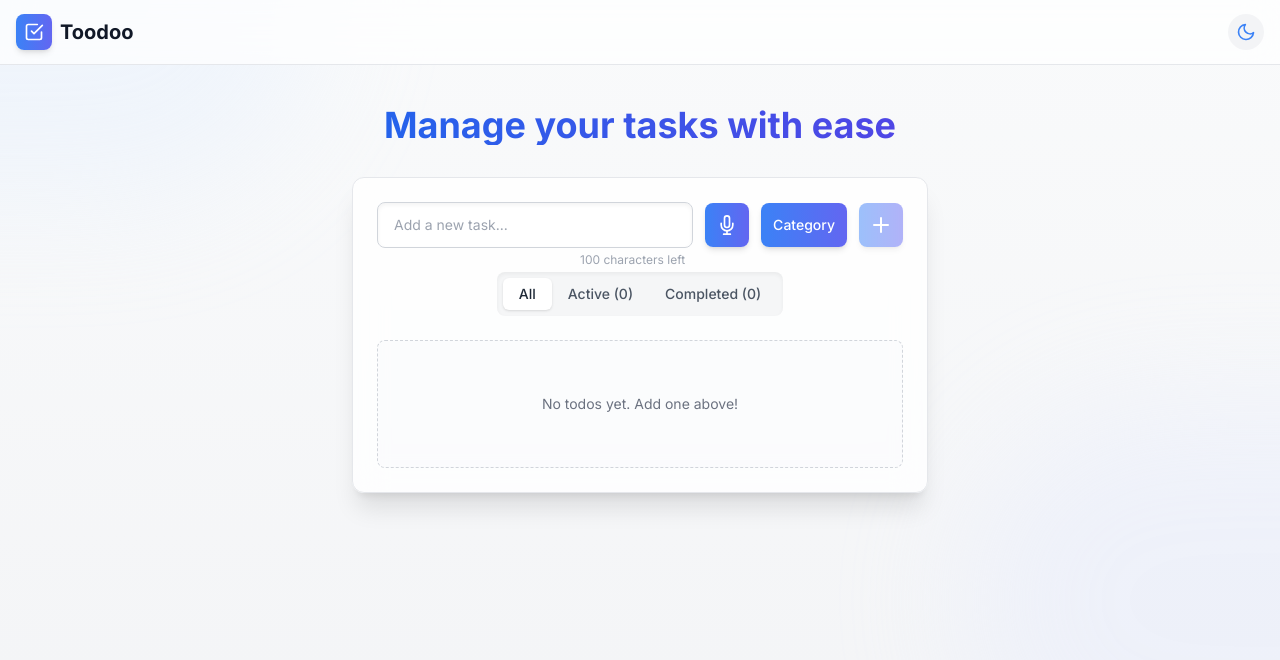
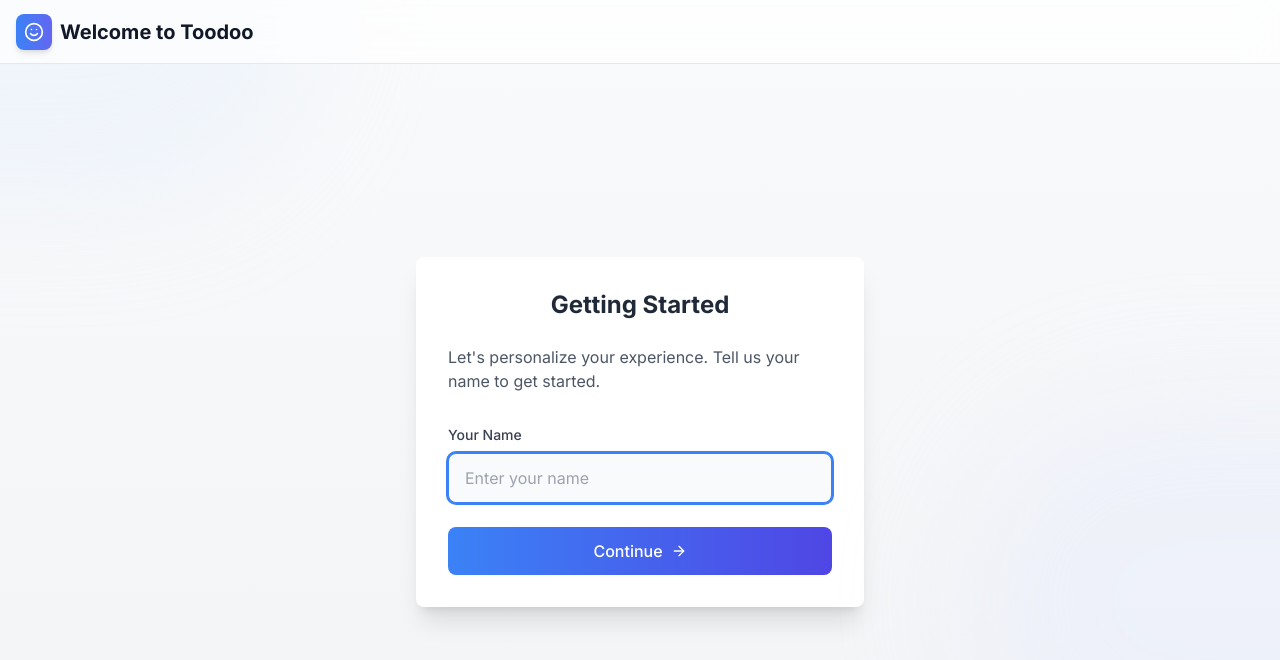
Before and after one commit to Haro-95/toodoo-app, a Next.js app: page / in a window 1280 px wide. Shown: the top 660 px of the page. Built offline with nearby package versions, Linux system fonts and the light colour scheme.

Commit message:
Add welcome screen with user interaction

```diff
--- a/src/app/layout.tsx
+++ b/src/app/layout.tsx
@@ -2,6 +2,7 @@ import type { Metadata } from "next";
 import { Inter } from "next/font/google";
 import "./globals.css";
 import { ThemeProvider } from "@/components/theme-provider";
+import { UserProvider } from "@/context/user-context";
 
 const inter = Inter({ subsets: ["latin"], weight: ["400", "500", "600", "700"] });
 
@@ -68,7 +69,9 @@ export default function RootLayout({
           enableSystem
           disableTransitionOnChange
         >
-          {children}
+          <UserProvider>
+            {children}
+          </UserProvider>
         </ThemeProvider>
       </body>
     </html>
--- a/src/app/page.tsx
+++ b/src/app/page.tsx
@@ -1,8 +1,15 @@
+"use client";
+
 import { Navbar } from "@/components/Navbar";
 import { TodoProvider } from "@/context/todo-context";
 import { TodoList } from "@/components/TodoList";
+import WelcomeScreen from "@/components/WelcomeScreen";
+import { useUser } from "@/context/user-context";
+import { AnimatePresence, motion } from "framer-motion";
 
 export default function Home() {
+  const { isFirstVisit } = useUser();
+
   return (
     <main className="relative min-h-screen bg-gradient-to-b from-gray-50 to-gray-100 dark:from-gray-900 dark:to-gray-950">
       <div className="pointer-events-none absolute inset-0 overflow-hidden">
@@ -11,6 +18,17 @@ export default function Home() {
       </div>
 
       <TodoProvider>
+        <AnimatePresence mode="wait">
+          {isFirstVisit ? (
+            <WelcomeScreen />
+          ) : (
+            <motion.div
+              key="app-content"
+              initial={{ opacity: 0 }}
+              animate={{ opacity: 1 }}
+              exit={{ opacity: 0 }}
+              transition={{ duration: 0.3 }}
+            >
               <Navbar />
               <div className="container relative mx-auto flex flex-col items-center px-4 py-10">
                 <h2 className="mb-8 bg-gradient-to-r from-blue-600 to-indigo-600 bg-clip-text text-center text-3xl font-bold text-transparent dark:from-blue-400 dark:to-indigo-400 sm:text-4xl">
@@ -18,6 +36,9 @@ export default function Home() {
                 </h2>
                 <TodoList />
               </div>
+            </motion.div>
+          )}
+        </AnimatePresence>
       </TodoProvider>
     </main>
   );
--- a/src/components/Navbar.tsx
+++ b/src/components/Navbar.tsx
@@ -1,9 +1,12 @@
 "use client";
 
 import { ThemeToggle } from "./theme-toggle";
-import { FiCheckSquare } from "react-icons/fi";
+import { FiCheckSquare, FiUser } from "react-icons/fi";
+import { useUser } from "@/context/user-context";
 
 export const Navbar = () => {
+  const { userName } = useUser();
+
   return (
     <header className="sticky top-0 z-10 backdrop-blur-lg backdrop-filter">
       <div className="border-b border-gray-200 bg-white/70 dark:border-gray-800 dark:bg-gray-900/80">
@@ -14,7 +17,20 @@ export const Navbar = () => {
             </div>
             <h1 className="text-xl font-bold text-gray-900 dark:text-white">Toodoo</h1>
           </div>
-          <ThemeToggle />
+
+          <div className="flex items-center space-x-4">
+            {userName && (
+              <div className="flex items-center space-x-2">
+                <div className="hidden sm:flex items-center justify-center w-8 h-8 rounded-full bg-blue-100 text-blue-600 dark:bg-blue-900/30 dark:text-blue-400">
+                  <FiUser className="h-4 w-4" />
+                </div>
+                <span className="text-sm font-medium text-gray-700 dark:text-gray-300">
+                  Hi, {userName}!
+                </span>
+              </div>
+            )}
+            <ThemeToggle />
+          </div>
         </div>
       </div>
     </header>
--- /dev/null
+++ b/src/components/WelcomeScreen.tsx
@@ -0,0 +1,143 @@
+import React, { useState } from 'react';
+import { motion } from 'framer-motion';
+import { FiArrowRight, FiSmile } from 'react-icons/fi';
+import { useUser } from '@/context/user-context';
+
+const WelcomeScreen: React.FC = () => {
+  const { setUserName, completeOnboarding } = useUser();
+  const [name, setName] = useState('');
+  const [step, setStep] = useState(1);
+  const [error, setError] = useState('');
+
+  const handleNameSubmit = (e: React.FormEvent) => {
+    e.preventDefault();
+
+    if (name.trim().length < 2) {
+      setError('Please enter a name with at least 2 characters');
+      return;
+    }
+
+    setUserName(name);
+    setStep(2);
+  };
+
+  const handleContinue = () => {
+    completeOnboarding();
+  };
+
+  return (
+    <motion.div
+      initial={{ opacity: 0 }}
+      animate={{ opacity: 1 }}
+      exit={{ opacity: 0 }}
+      className="min-h-screen w-full flex flex-col"
+      key="welcome-screen"
+    >
+      <div className="h-16 border-b border-gray-200 bg-white/70 backdrop-blur-lg backdrop-filter dark:border-gray-800 dark:bg-gray-900/80">
+        <div className="container mx-auto flex h-full items-center px-4">
+          <div className="flex items-center space-x-2">
+            <div className="rounded-lg bg-gradient-to-r from-blue-500 to-indigo-500 p-2 shadow-md">
+              <FiSmile className="h-5 w-5 text-white" />
+            </div>
+            <h1 className="text-xl font-bold text-gray-900 dark:text-white">Welcome to Toodoo</h1>
+          </div>
+        </div>
+      </div>
+
+      <div className="flex-1 flex items-center justify-center p-6">
+        <div className="w-full max-w-md">
+          {step === 1 ? (
+            <motion.div
+              initial={{ opacity: 0, y: 20 }}
+              animate={{ opacity: 1, y: 0 }}
+              transition={{ delay: 0.2 }}
+              className="p-8 bg-white rounded-lg shadow-xl dark:bg-gray-800"
+            >
+              <h1 className="mb-6 text-2xl font-bold text-center text-gray-800 dark:text-white">
+                Getting Started
+              </h1>
+              <p className="mb-8 text-gray-600 dark:text-gray-300">
+                Let&apos;s personalize your experience. Tell us your name to get started.
+              </p>
+
+              <form onSubmit={handleNameSubmit}>
+                <div className="mb-6">
+                  <label htmlFor="name" className="block mb-2 text-sm font-medium text-gray-700 dark:text-gray-300">
+                    Your Name
+                  </label>
+                  <input
+                    type="text"
+                    id="name"
+                    value={name}
+                    onChange={(e) => {
+                      setName(e.target.value);
+                      setError('');
+                    }}
+                    placeholder="Enter your name"
+                    className="w-full px-4 py-3 bg-gray-50 border border-gray-300 rounded-lg focus:ring-2 focus:ring-blue-500 focus:border-blue-500 focus:outline-none dark:bg-gray-700 dark:border-gray-600 dark:text-white"
+                    autoFocus
+                  />
+                  {error && (
+                    <p className="mt-2 text-sm text-red-600 dark:text-red-400">{error}</p>
+                  )}
+                </div>
+
+                <motion.button
+                  type="submit"
+                  whileHover={{ scale: 1.03 }}
+                  whileTap={{ scale: 0.98 }}
+                  className="flex items-center justify-center w-full px-6 py-3 font-medium text-white bg-gradient-to-r from-blue-500 to-indigo-600 rounded-lg hover:from-blue-600 hover:to-indigo-700 focus:outline-none focus:ring-2 focus:ring-offset-2 focus:ring-blue-500"
+                >
+                  Continue
+                  <FiArrowRight className="ml-2" />
+                </motion.button>
+              </form>
+            </motion.div>
+          ) : (
+            <motion.div
+              initial={{ opacity: 0, y: 20 }}
+              animate={{ opacity: 1, y: 0 }}
+              transition={{ delay: 0.2 }}
+              className="p-8 bg-white rounded-lg shadow-xl dark:bg-gray-800"
+            >
+              <div className="flex flex-col items-center justify-center mb-6">
+                <motion.div
+                  initial={{ scale: 0 }}
+                  animate={{ scale: 1 }}
+                  transition={{
+                    type: "spring",
+                    stiffness: 260,
+                    damping: 20,
+                    delay: 0.3
+                  }}
+                  className="flex items-center justify-center w-20 h-20 mb-4 text-white bg-green-500 rounded-full"
+                >
+                  <FiSmile className="w-10 h-10" />
+                </motion.div>
+                <h1 className="text-2xl font-bold text-center text-gray-800 dark:text-white">
+                  Hi, {name}!
+                </h1>
+              </div>
+
+              <p className="mb-8 text-center text-gray-600 dark:text-gray-300">
+                Welcome to Toodoo. We&apos;re excited to help you manage your tasks more effectively.
+              </p>
+
+              <motion.button
+                onClick={handleContinue}
+                whileHover={{ scale: 1.03 }}
+                whileTap={{ scale: 0.98 }}
+                className="flex items-center justify-center w-full px-6 py-3 font-medium text-white bg-gradient-to-r from-blue-500 to-indigo-600 rounded-lg hover:from-blue-600 hover:to-indigo-700 focus:outline-none focus:ring-2 focus:ring-offset-2 focus:ring-blue-500"
+              >
+                Get Started
+                <FiArrowRight className="ml-2" />
+              </motion.button>
+            </motion.div>
+          )}
+        </div>
+      </div>
+    </motion.div>
+  );
+};
+
+export default WelcomeScreen;
--- /dev/null
+++ b/src/context/user-context.tsx
@@ -0,0 +1,70 @@
+"use client";
+
+import React, { createContext, useContext, useState, useEffect, ReactNode } from 'react';
+
+type UserContextType = {
+  userName: string;
+  isFirstVisit: boolean;
+  setUserName: (name: string) => void;
+  completeOnboarding: () => void;
+};
+
+const UserContext = createContext<UserContextType | undefined>(undefined);
+
+export const UserProvider: React.FC<{ children: ReactNode }> = ({ children }) => {
+  const [userName, setUserName] = useState<string>('');
+  const [isFirstVisit, setIsFirstVisit] = useState<boolean>(true);
+
+  // Load user data from localStorage on component mount
+  useEffect(() => {
+    try {
+      const savedUserName = localStorage.getItem('toodoo-user-name');
+      const onboardingCompleted = localStorage.getItem('toodoo-onboarding-completed');
+
+      if (savedUserName) {
+        setUserName(savedUserName);
+      }
+
+      if (onboardingCompleted === 'true') {
+        setIsFirstVisit(false);
+      }
+    } catch (error) {
+      console.error("Failed to load user data from localStorage:", error);
+    }
+  }, []);
+
+  // Save user data to localStorage when it changes
+  useEffect(() => {
+    try {
+      if (userName) {
+        localStorage.setItem('toodoo-user-name', userName);
+      }
+    } catch (error) {
+      console.error("Failed to save user name to localStorage:", error);
+    }
+  }, [userName]);
+
+  const completeOnboarding = () => {
+    setIsFirstVisit(false);
+    localStorage.setItem('toodoo-onboarding-completed', 'true');
+  };
+
+  return (
+    <UserContext.Provider value={{
+      userName,
+      isFirstVisit,
+      setUserName,
+      completeOnboarding
+    }}>
+      {children}
+    </UserContext.Provider>
+  );
+};
+
+export const useUser = (): UserContextType => {
+  const context = useContext(UserContext);
+  if (context === undefined) {
+    throw new Error('useUser must be used within a UserProvider');
+  }
+  return context;
+};
```
Lines whose indentation alone changed are shown as unchanged.
